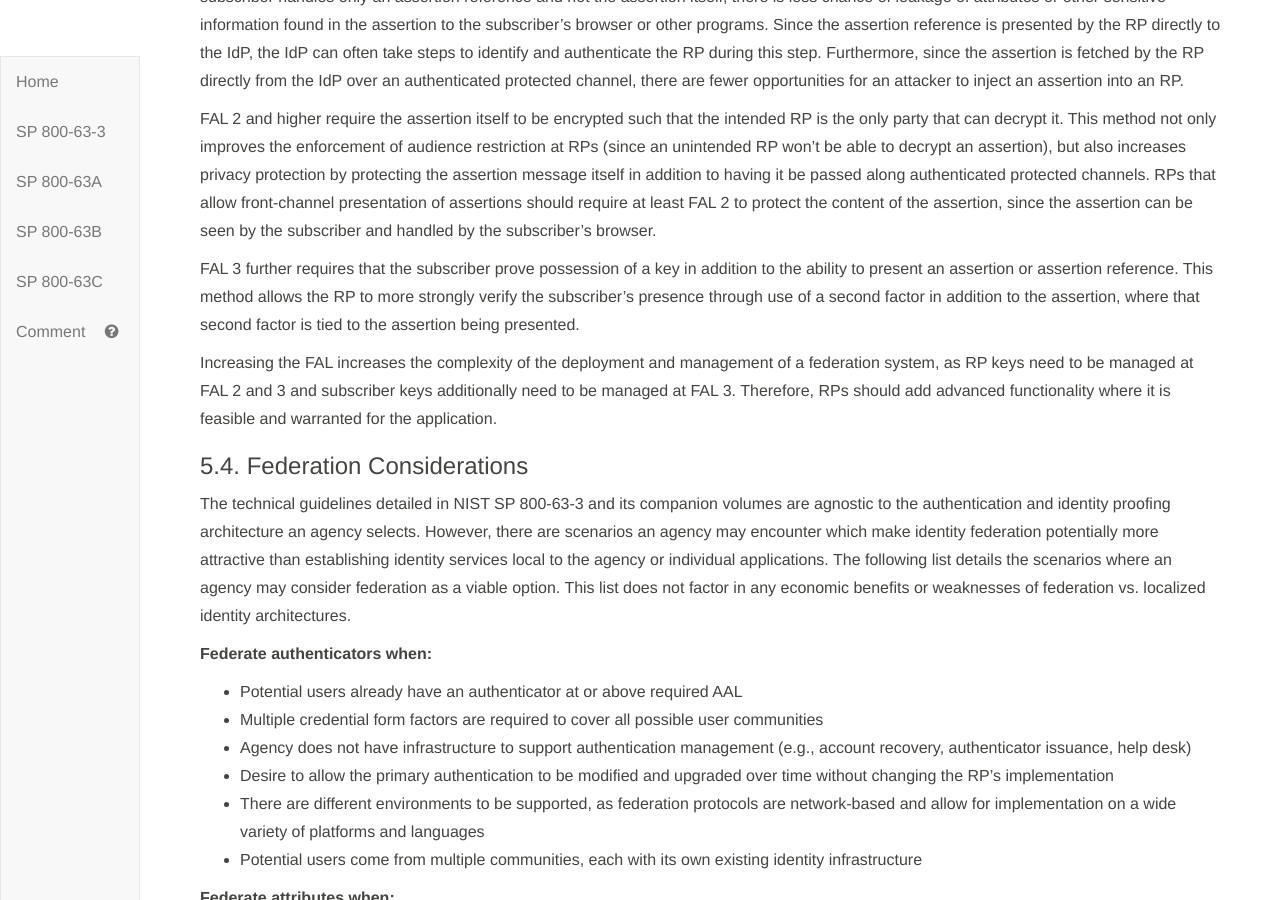
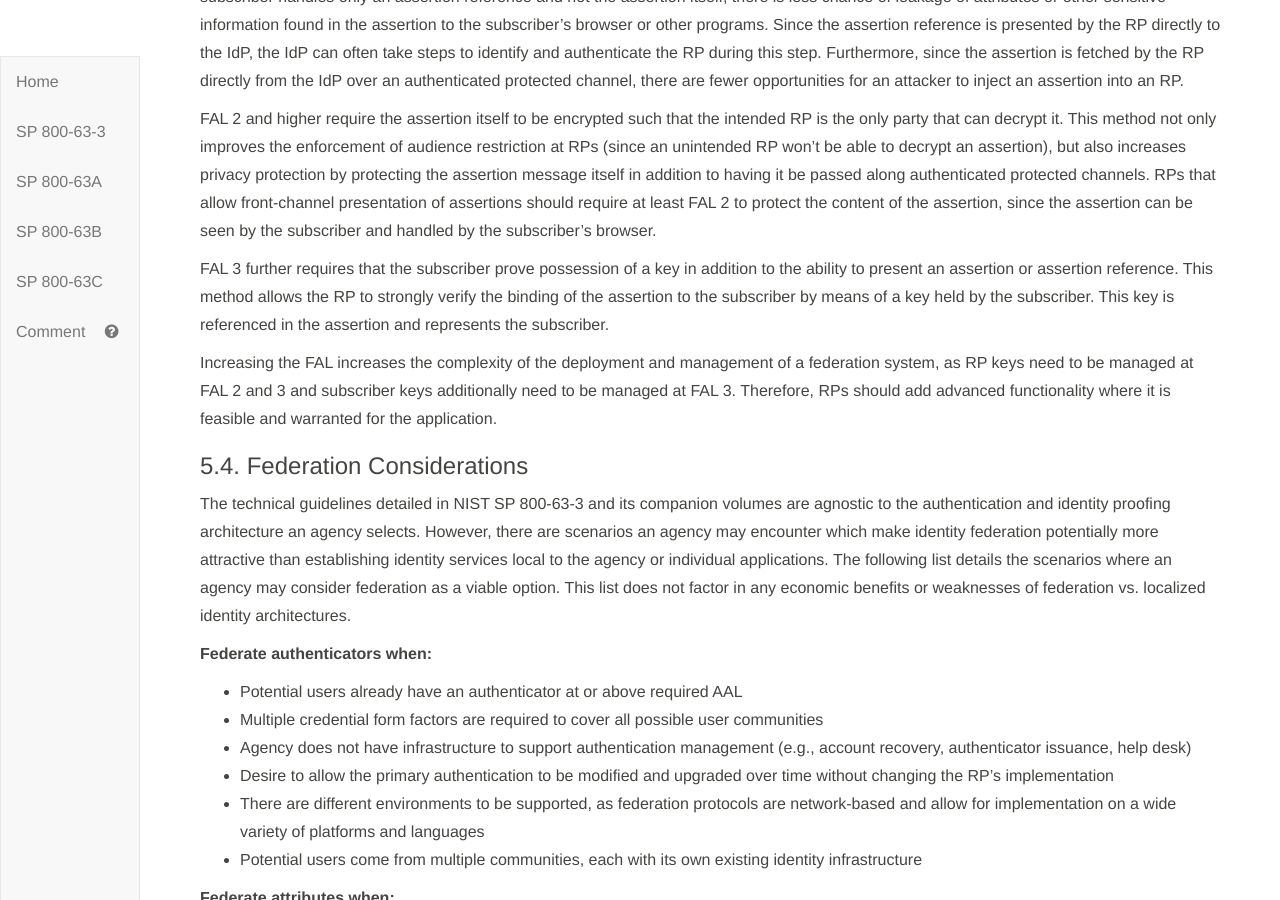
Before and after one commit to usnistgov/800-63-3, a Jekyll site: the page built from sp800-63-3.md, in a window 1280 px wide and 900 px high, scrolled down 34448 px. Built offline with Jekyll 4.4.1, drawn with Linux system fonts in a browser that asks for light colours.

Commit message:
Revised holder-of-key language

```diff
--- a/sp800-63-3/sec5_xAL.md
+++ b/sp800-63-3/sec5_xAL.md
@@ -213,7 +213,7 @@ RPs should use a back-channel [presentation mechanism](sp800-63c.html#sec6) wher
 
 FAL 2 and higher require the assertion itself to be encrypted such that the intended RP is the only party that can decrypt it. This method not only improves the enforcement of audience restriction at RPs (since an unintended RP won't be able to decrypt an assertion), but also increases privacy protection by protecting the assertion message itself in addition to having it be passed along authenticated protected channels. RPs that allow front-channel presentation of assertions should require at least FAL 2 to protect the content of the assertion, since the assertion can be seen by the subscriber and handled by the subscriber's browser.
 
-FAL 3 further requires that the subscriber prove possession of a key in addition to the ability to present an assertion or assertion reference. This method allows the RP to more strongly verify the subscriber’s presence through use of a second factor in addition to the assertion, where that second factor is tied to the assertion being presented.
+FAL 3 further requires that the subscriber prove possession of a key in addition to the ability to present an assertion or assertion reference. This method allows the RP to strongly verify the binding of the assertion to the subscriber by means of a key held by the subscriber. This key is referenced in the assertion and represents the subscriber.
 
 Increasing the FAL increases the complexity of the deployment and management of a federation system, as RP keys need to be managed at FAL 2 and 3 and subscriber keys additionally need to be managed at FAL 3. Therefore, RPs should add advanced functionality where it is feasible and warranted for the application.
 
```
